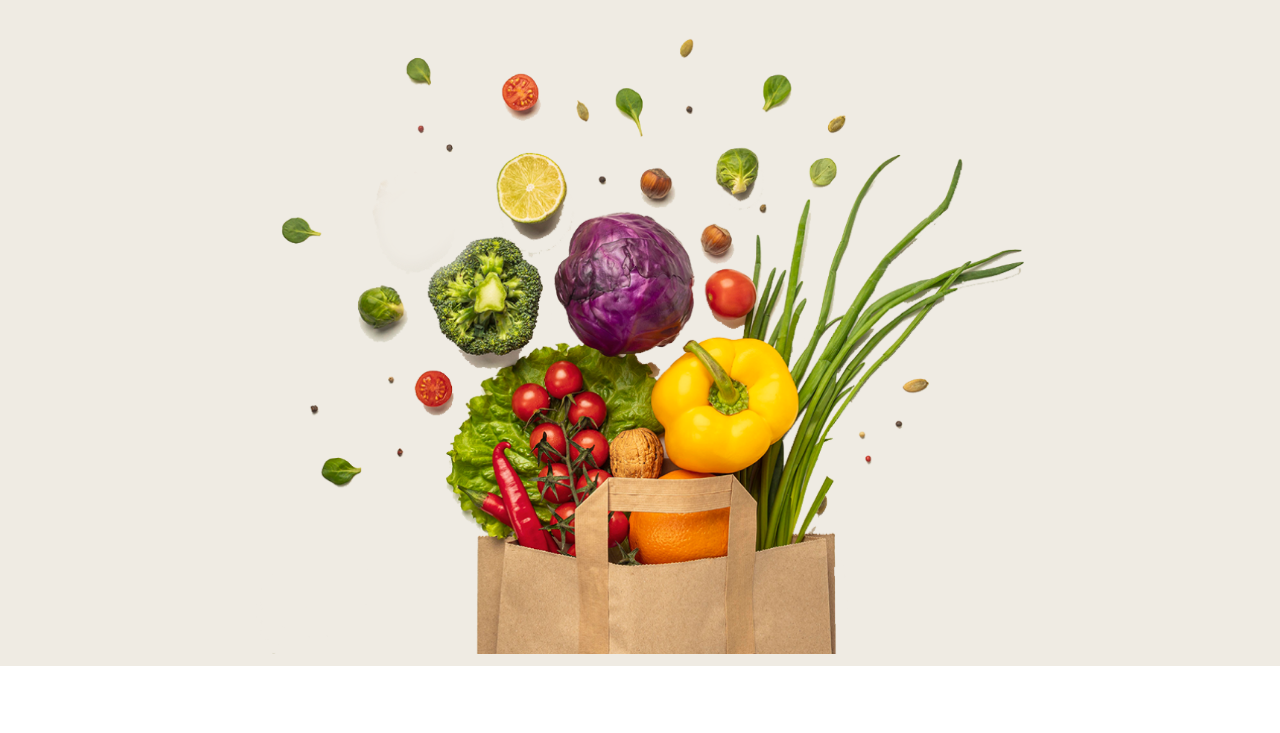
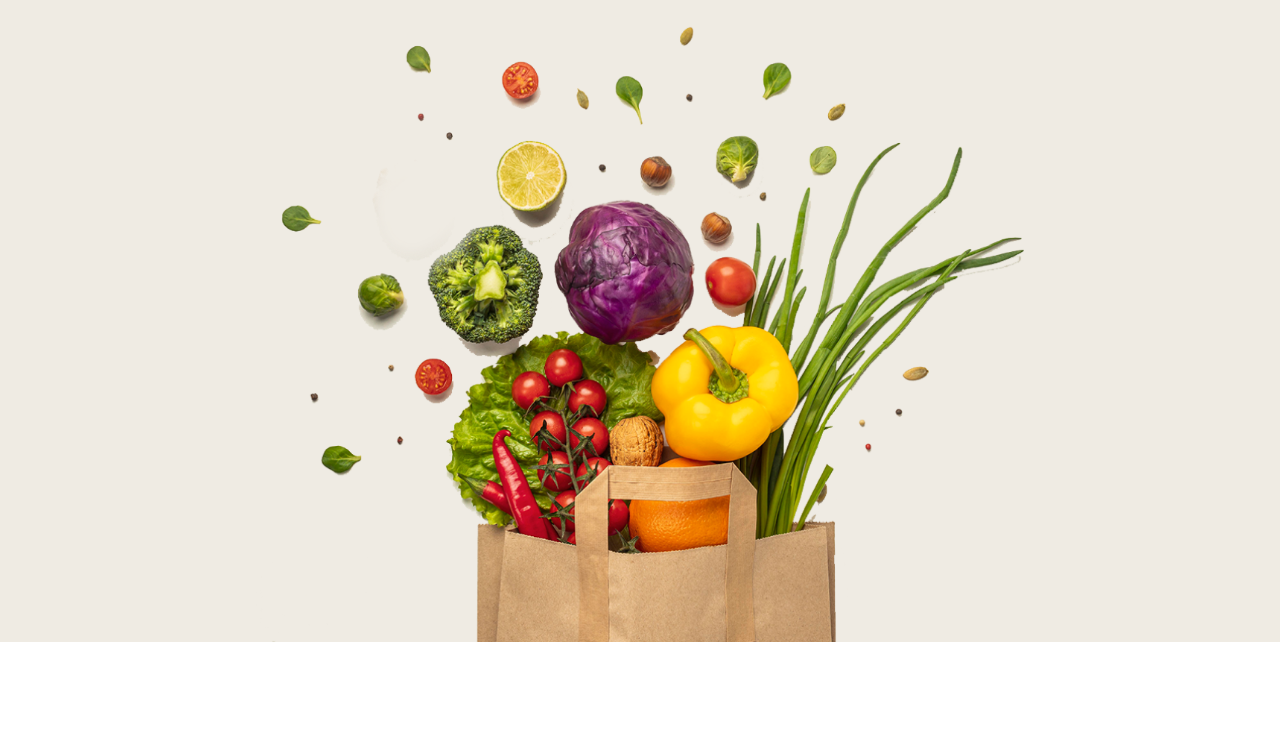
Before and after one commit to developer-zahir/assignment-3v2, a plain HTML site: page index.html in a window 1280 px wide. Shown: the part 387-1120 px from the top of the page. Drawn offline with nearby package versions, Linux system fonts and the light colour scheme.

Commit message:
banner padidng issue fix

```diff
--- a/index.html
+++ b/index.html
@@ -38,7 +38,7 @@
         </nav>
 
         <!-- banner  -->
-        <div class="banner-section text-center mt-16 lg:mt-20 p-3">
+        <div class="banner-section text-center mt-16 lg:mt-20 px-3">
           <h1 class="text-3xl md:text-[40px] md:leading-[55px] lg:text-[56px] lg:leading-[65px] font-semibold">
             Freshness <span class="text-primary">You Can <br />Count</span>, Prices You’ll Love!
           </h1>
```
